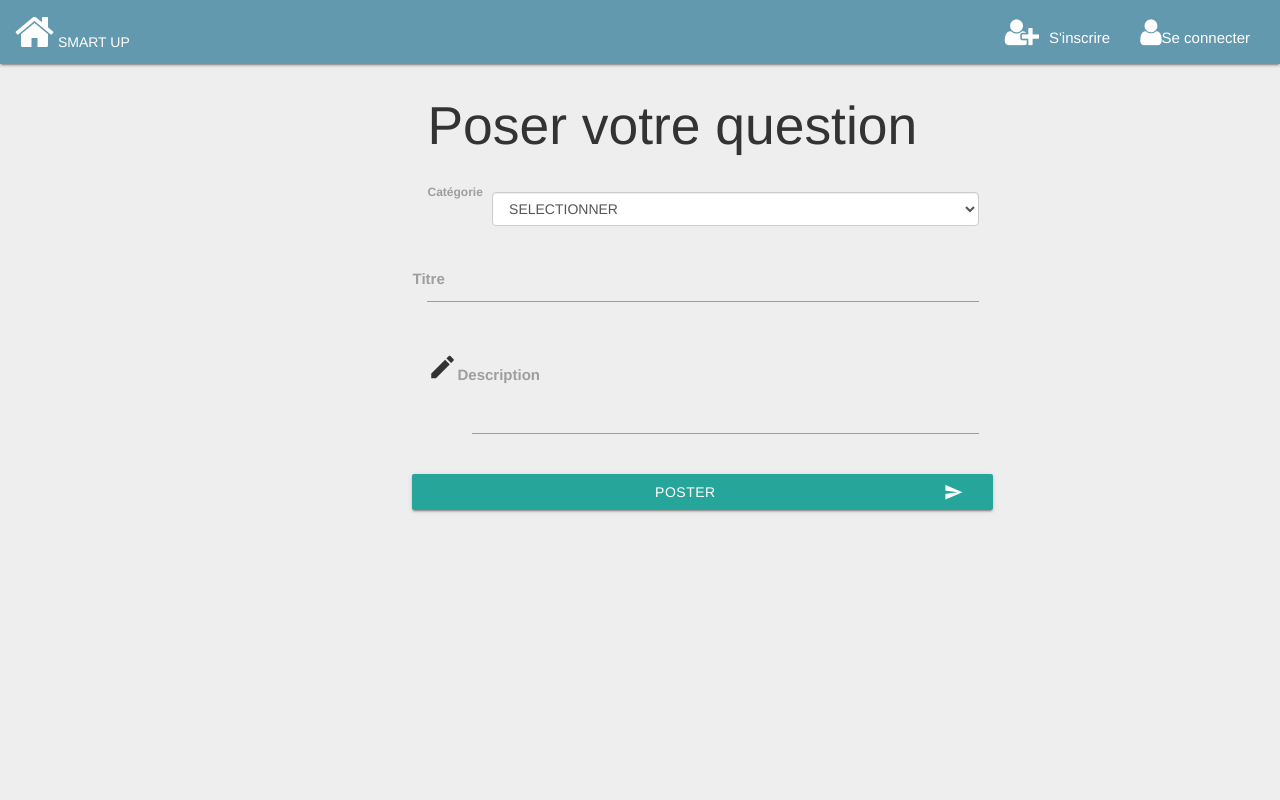
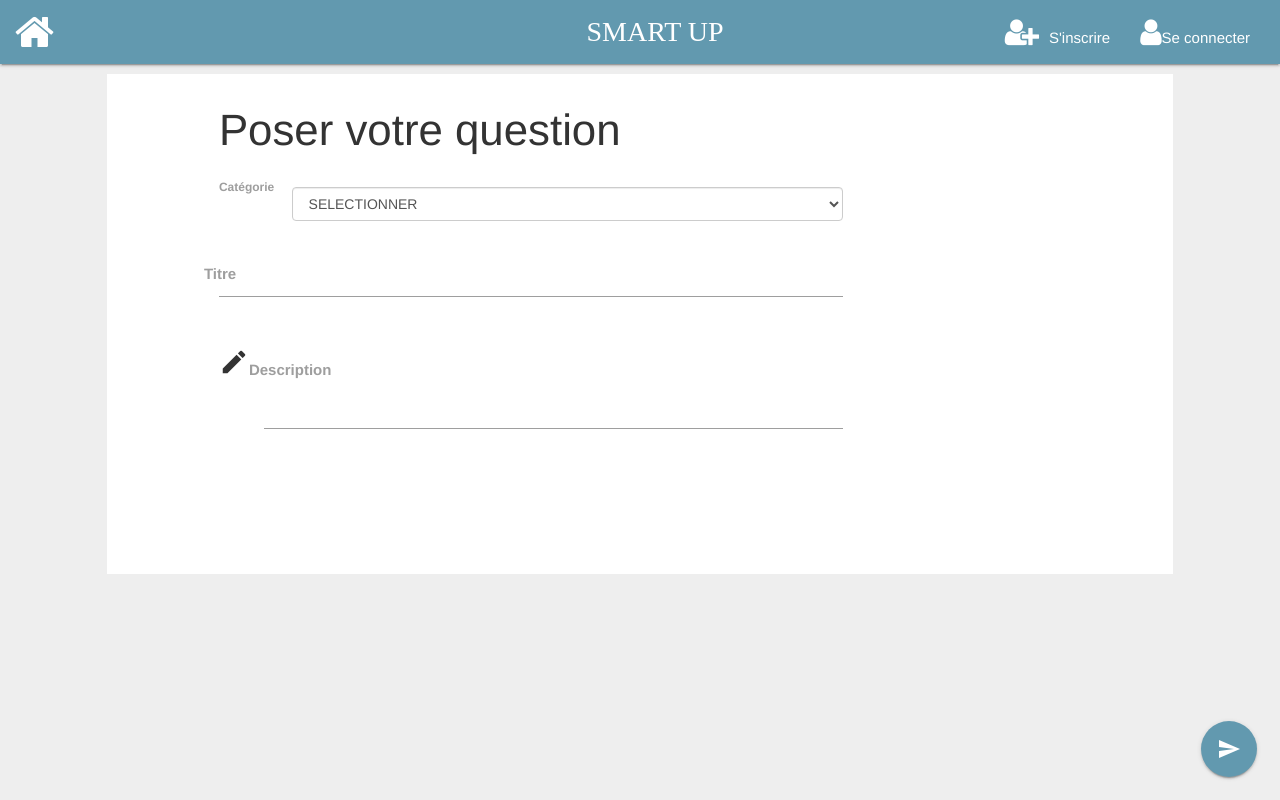
Before and after one commit to Kratz33/smart-up, a PHP site: template app/view/billet/add_billet.php in a window 1280 px wide. Run offline with PHP 8.4, Linux system fonts and the light colour scheme; the template is opened without the code that fills it, so the values that code supplies are empty; some libraries are stand-ins or nearby versions.

Commit message:
améliorations

```diff
--- a/app/view/billet/add_billet.php
+++ b/app/view/billet/add_billet.php
@@ -1,6 +1,6 @@
-<div class="col-xs-9 col-xs-offset-3 mt40">
+<div class="col-xs-10 col-xs-offset-1 mt40 container-interne add-billet">
     <div class="col-xs-10 col-xs-offset-1">
-        <h2>Poser votre question</h2>
+        <h3>Poser votre question</h3>
     </div>
 
     <div class="col-xs-10 col-xs-offset-1">
@@ -31,9 +31,9 @@
                     <label for="description">Description</label>
                 </div>
             </div>
-            <div class="form-group">
-                <button class="btn waves-effect waves-light col-sm-9" type="submit" name="action">Poster
-                    <i class="material-icons right">send</i>
+            <div class="fixed-action-btn">
+                <button type="submit" id="submit-edit-profile" class="submit-edit-profile btn-floating btn-large bg-blue">
+                    <i class="material-icons">send</i>
                 </button>
             </div>
         </form>
--- a/app/view/billet/billets-by-category.php
+++ b/app/view/billet/billets-by-category.php
@@ -1,7 +1,6 @@
 <div class="col-xs-9 mt40 t-center">
     <div>
         <h3><?php echo $category['label'] ?></h3>
-        <a href="/smart-up/billet/add" class="waves-effect waves-light btn-large"><i class="material-icons right">add</i>Ajouter un billet</a>
     </div>
     <div class="entete">
         <p class="billet-votes-count">
@@ -36,3 +35,8 @@
         <a href="<?php echo $app->urlFor('billets_by_category', array('id' => $category['id'], 'page' => $i)); ?>" class=""> <?php echo $i ?> </a>
     <?php endfor; ?>
 </div>
+<div class="fixed-action-btn">
+    <a href="<?php echo $app->urlFor('add_billet_get') ?>" class="btn-floating btn-large bg-blue">
+        <i class="material-icons">add</i>
+    </a>
+</div>
--- a/app/view/front/header.php
+++ b/app/view/front/header.php
@@ -25,20 +25,20 @@
 			<section>
 				<nav class="light-blue lighten-1" role="navigation">
 					<div class="nav-wrapper container">
-                        <a href="<?php echo $app->urlFor('root');?>"><i class="fa fa-home fa-3x"></i></a>
-                        <span class="title">SMART UP</span>
+						<div class="title">SMART UP</div>
+                        <a href="<?php echo $app->urlFor('root');?>"><i class="home fa fa-home fa-3x"></i></a>
                         <?php if(!isset($_SESSION["userPseudo"])): ?>
-                            <ul class="right hide-on-med-and-down">
+                            <ul class="right hide-on-med-and-down icons-header">
                                 <li><a class="header-inscription" id="header-inscription"><i class="fa fa-user-plus fa-2x"></i>S'inscrire</a></li>
                                 <li><a class="header-connexion" id="header-connexion"><i class="fa fa-user fa-2x"></i>Se connecter</a></li>
                             </ul>
                         <?php else: ?>
-                            <ul class="right hide-on-med-and-down">
+                            <ul class="right hide-on-med-and-down icons-header">
                                 <li class="header-logged-in">Bienvenue <?php echo $_SESSION["userPrenom"]; ?></li>
                                 <li><a href="<?php echo $app->urlFor('logout');?>" class="header-logout" id="header-logout"><i class="fa fa-power-off fa-2x"></i></a></li>
                             </ul>
                             <?php if(isset($_SESSION["userProfile"])): ?>
-                                <ul class="right hide-on-med-and-down">
+                                <ul class="right hide-on-med-and-down icons-header">
 									<li id="notifs-li" class="header-get-notifs">
 										<?php echo count($_SESSION['notifs']['not_read']) ?> <i class="fa fa-bell fa-2x"></i>
 										<ul>
--- a/css/style.css
+++ b/css/style.css
@@ -19,9 +19,6 @@ body.container {
 }
 .header {
     width: 100%;
-}
-.header .title {
-
 }
 .homepage {
     text-align: center;
@@ -63,9 +60,19 @@ html{
 .t-red {
     color: red;
 }
-
+.bg-blue {
+    background-color: #6299af;
+}
 .t-green {
     color: green;
+}
+.fixed-action-btn {
+    position: fixed;
+    right: 23px;
+    bottom: 23px;
+    padding-top: 15px;
+    margin-bottom: 0;
+    z-index: 998;
 }
 
 /***************** HEADER *****************/
@@ -97,6 +104,25 @@ nav ul li#notifs-li:hover ul li, nav ul li#notifs-li ul li:hover {
 
 nav ul li ul li {
     float: none;
+}
+.header .container {
+    display: inline-block;
+}
+.header .title {
+    display: inline-block;
+    text-align: center;
+    width: 100%;
+    position: absolute;
+    font-size: 28px;
+    font-family: initial;
+}
+.home {
+    position: absolute;
+    z-index: 1;
+}
+.header .icons-header {
+    position: relative;
+    z-index: 1;
 }
 
 /***************** CATEGORIES *****************/
@@ -224,6 +250,9 @@ div.billet-footer #billet-date{
 .category-select{
     margin-top: 40px;
 }
+.add-billet {
+    min-height: 500px;
+}
 
 /***************** FOOTER *******************/
 
@@ -283,11 +312,6 @@ p#vote a {
 .modif-profil{
     min-height: 500px;
 }
-.modif-profil button {
-    background: transparent;
-    border: none;
-    color: mediumseagreen;
-}
 .modif-profil .submit {
     text-align: right;
 }
```
Also changed, not shown: app/view/utilisateur/edit-profile.php (+5 -5 lines), app/view/utilisateur/profil.php (+38 -29 lines).
